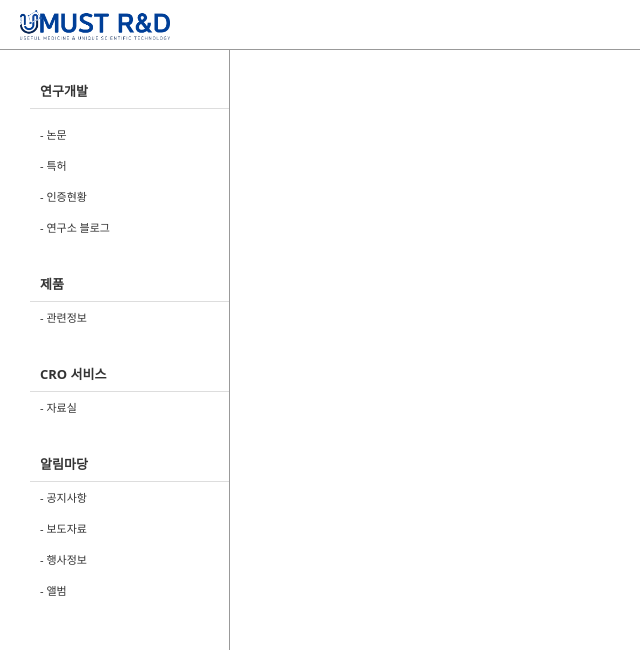
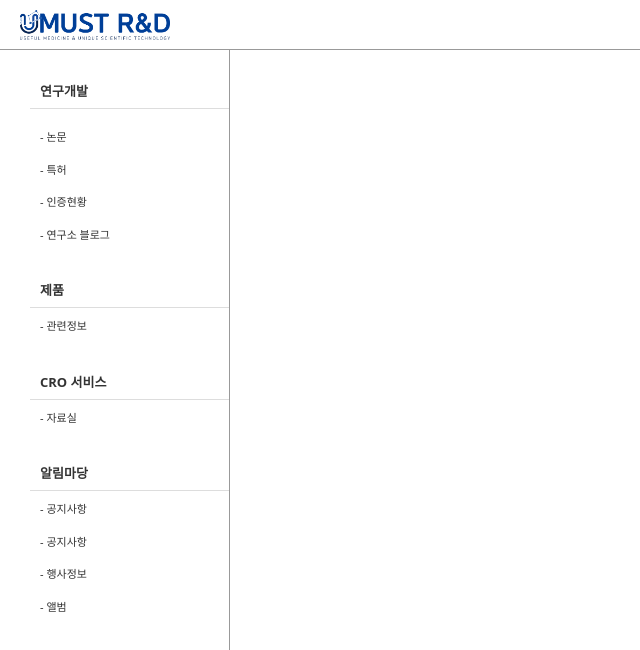
Before and after one commit to degull/UMUST-ADMIN, a React (Create React App) app: page / in a window 1280 px wide. Shown: the top 650 px of the page, without its empty margins (0-640 px from the left). Built offline with nearby package versions, Linux system fonts and the light colour scheme.

Commit message:
메뉴 route 연결

```diff
--- a/src/App.js
+++ b/src/App.js
@@ -3,12 +3,45 @@
 import React from 'react';
 import {BrowserRouter,Routes,Route,Link} from "react-router-dom";
 import Main from './MainComponents/Main';
+import Paper from './MenuComponents/Research/Paper';
+import Patent  from './MenuComponents/Research/Patent';
+import Certification  from './MenuComponents/Research/Certification';
+import Blog  from './MenuComponents/Research/Blog';
+
+import Info from './MenuComponents/Product/Info';
+
+import Data from './MenuComponents/CRO/Data';
+
+import Notice from './MenuComponents/Board/Notice';
+import Press from './MenuComponents/Board/Press';
+import Event from './MenuComponents/Board/Event';
+import Album from './MenuComponents/Board/Album';
 
 export default function App() {
   return (
     <BrowserRouter>
       <Routes>
         <Route path="/" element={<Main />} />
+
+        {/* 연구개발 */}
+        <Route path="/research/paper" element={<Paper />} />
+        <Route path="/research/patent" element={<Patent />} />
+        <Route path="/research/certification" element={<Certification />} />
+        <Route path="/research/blog" element={<Blog />} />
+
+        {/* 제품 */}
+        <Route path="/product/info" element={<Info />} />
+
+        {/* CRO 서비스 */}
+        <Route path="/cro/data" element={<Data />} />
+
+        {/* 알림마당 */}
+        <Route path="/Board/notice" element={<Notice />} />
+        <Route path="/Board/press" element={<Press />} />
+        <Route path="/Board/event" element={<Event />} />
+        <Route path="/Board/album" element={<Album />} />
+
+
       </Routes>
     </BrowserRouter>
   );
--- a/src/MainComponents/Menu.js
+++ b/src/MainComponents/Menu.js
@@ -1,29 +1,50 @@
 import React from 'react';
 import * as S from './Menu.styled';
+import { Link } from 'react-router-dom';
 
 export default function Menu(){
    return (
       <S.FlexContainer>
          <S.Navigation>
             <S.Research>연구개발</S.Research>
-               <S.Paper> - 논문</S.Paper>
-               <S.Patent> - 특허</S.Patent>
-               <S.Certification> - 인증현황</S.Certification>
-               <S.Blog> - 연구소 블로그</S.Blog>
+               <S.Paper>
+                  <Link to="/research/paper"> - 논문</Link>
+               </S.Paper>
+               <S.Patent>
+                  <Link to="/research/Patent"> - 특허</Link>
+               </S.Patent>
+               <S.Certification>
+                  <Link to="/research/Certification"> - 인증현황</Link>
+               </S.Certification>
+               <S.Blog>
+                  <Link to="/research/Blog"> - 연구소 블로그</Link>
+               </S.Blog>
 
             <S.Product>제품</S.Product>
-               <S.Info> - 관련정보</S.Info>
+               <S.Info>
+                  <Link to="/product/Info"> - 관련정보</Link>
+               </S.Info>
 
 
             <S.CRO>CRO 서비스</S.CRO>
-               <S.Data> - 자료실</S.Data>
+               <S.Data>
+                  <Link to="/cro/Data"> - 자료실</Link>
+               </S.Data>
 
 
             <S.Board>알림마당</S.Board>
-               <S.Notice> - 공지사항</S.Notice>
-               <S.Press> - 보도자료</S.Press>
-               <S.Event> - 행사정보</S.Event>
-               <S.Album> - 앨범</S.Album>
+               <S.Notice>
+                  <Link to="/board/Notice"> - 공지사항</Link>
+               </S.Notice>
+               <S.Press>
+                  <Link to="/board/Notice"> - 공지사항</Link>
+               </S.Press>
+               <S.Event>
+                  <Link to="/board/Evnet"> - 행사정보</Link>
+               </S.Event>
+               <S.Album>
+                  <Link to="/board/Album"> - 앨범</Link>
+               </S.Album>
 
 
          </S.Navigation>
--- /dev/null
+++ b/src/MenuComponents/Board/Album.js
@@ -0,0 +1,9 @@
+import React from 'react';
+
+export default function Album(){
+   return (
+      <div>
+         앨범
+      </div>
+   );
+};
--- /dev/null
+++ b/src/MenuComponents/Board/Event.js
@@ -0,0 +1,9 @@
+import React from 'react';
+
+export default function Event(){
+   return (
+      <div>
+         행사정보
+      </div>
+   );
+};
--- /dev/null
+++ b/src/MenuComponents/Board/Notice.js
@@ -0,0 +1,9 @@
+import React from 'react';
+
+export default function Notice(){
+   return (
+      <div>
+         공지사항
+      </div>
+   );
+};
--- /dev/null
+++ b/src/MenuComponents/Board/Press.js
@@ -0,0 +1,9 @@
+import React from 'react';
+
+export default function Press(){
+   return (
+      <div>
+         보도자료
+      </div>
+   );
+};
--- /dev/null
+++ b/src/MenuComponents/CRO/Data.js
@@ -0,0 +1,9 @@
+import React from 'react';
+
+export default function Data(){
+   return (
+      <div>
+         자료실
+      </div>
+   );
+};
--- /dev/null
+++ b/src/MenuComponents/Product/Info.js
@@ -0,0 +1,9 @@
+import React from 'react';
+
+export default function Info(){
+   return (
+      <div>
+         관련정보
+      </div>
+   );
+};
--- /dev/null
+++ b/src/MenuComponents/Research/Blog.js
@@ -0,0 +1,9 @@
+import React from 'react';
+
+export default function Blog(){
+   return (
+      <div>
+         연구소 블로그
+      </div>
+   );
+};
--- /dev/null
+++ b/src/MenuComponents/Research/Certification.js
@@ -0,0 +1,9 @@
+import React from 'react';
+
+export default function Certification(){
+   return (
+      <div>
+         인증현황
+      </div>
+   );
+};
--- /dev/null
+++ b/src/MenuComponents/Research/Paper.js
@@ -0,0 +1,9 @@
+import React from 'react';
+
+export default function Paper(){
+   return (
+      <div>
+         논문
+      </div>
+   );
+};
--- /dev/null
+++ b/src/MenuComponents/Research/Patent.js
@@ -0,0 +1,9 @@
+import React from 'react';
+
+export default function Patent(){
+   return (
+      <div>
+         특허
+      </div>
+   );
+};
```
